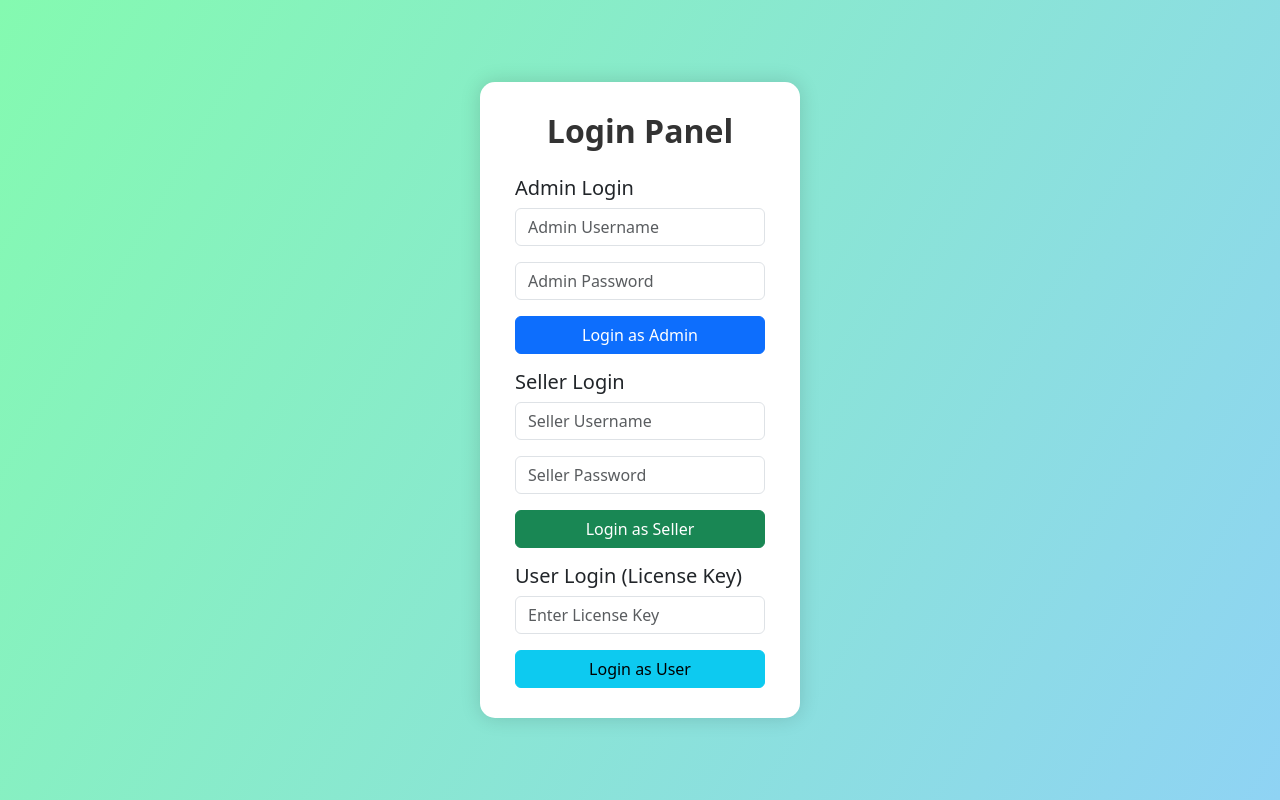
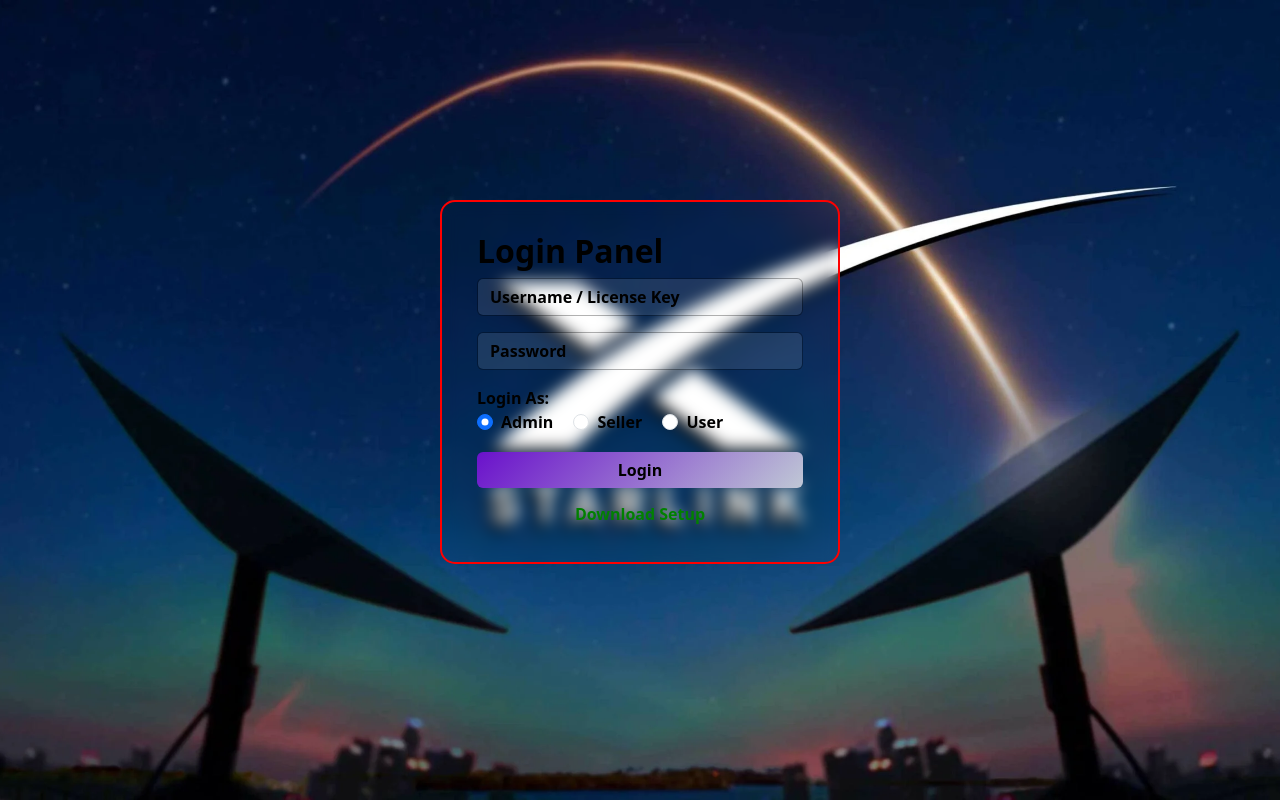
Before and after one commit to cloudman549/licensemaneger, a Flask app: page / in a window 1280 px wide. Run offline with Flask 3, Linux system fonts and the light colour scheme; data that the repository does not hold is empty.

Commit message:
jai bhole nath
(jetx UI UPDATE

```diff
--- a/templates/login.html
+++ b/templates/login.html
@@ -4,29 +4,104 @@
   <meta charset="UTF-8" />
   <title>Login</title>
   <meta name="viewport" content="width=device-width, initial-scale=1" />
-    <link
-      href="https://cdn.jsdelivr.net/npm/bootstrap@5.3.0/dist/css/bootstrap.min.css"
-      rel="stylesheet" />
+  <link href="https://cdn.jsdelivr.net/npm/bootstrap@5.3.0/dist/css/bootstrap.min.css" rel="stylesheet" />
   <style>
     body {
-            background: linear-gradient(120deg, #84fab0 0%, #8fd3f4 100%);
-            height: 100vh;
+      background: url('/static/starlink.webp') no-repeat center center fixed;
+      background-size: cover;
+      min-height: 100vh;
+      margin: 0;
+      padding: 0;
       display: flex;
       justify-content: center;
-            align-items: center;
+      align-items: flex-start;
     }
+
     .login-box {
-            background: white;
+      background: rgba(255, 255, 255, 0.0);
+      backdrop-filter: blur(8px);
       padding: 30px 35px;
       border-radius: 15px;
-            box-shadow: 0 0 20px rgba(0,0,0,0.15);
-            width: 320px;
+      box-shadow: none;
+      width: 100%;
+      max-width: 400px;
+      margin: 200px 20px 20px 20px;
+      border: 2px solid red; /* RED BORDER */
+      min-height: 200px; /* FIXED HEIGHT */
     }
+
+    h2, h5, label, .form-check-label, .form-control, .btn {
+      font-weight: bold;
+      color: #000;
+    }
+
+    .form-control {
+      background-color: rgba(255, 255, 255, 0.1);
+      border: 1px solid rgba(0, 0, 0, 0.3);
+      color:#000;
+    }
+
+    .form-control::placeholder {
+      color: rgba(0, 0, 0, 1);
+    }
+
+    .form-control:focus {
+      background-color: rgba(255, 255, 255, 0.2);
+      color: #000;
+    }
+
+    .btn-primary {
+      background: linear-gradient(135deg, #6a11cb, #bfc7d5ff);
+      border: none;
+      font-weight: bold;
+    }
+
+    .btn-primary:hover {
+      background: linear-gradient(135deg, #5c0fd3, #1f63e0);
+    }
+
+    .btn-download {
+      border: none;
+      font-weight: bold;
+      color: green;
+    }
+
+    .btn-download:hover {
+      background: linear-gradient(135deg, #008f7a, #c0cdabff);
+      color: white;
+    }
+
+    .alert-danger {
+      background-color: rgba(255, 0, 0, 0.6);
+      color: #000;
+      border: none;
+    }
+
+    #passwordField {
+      visibility: visible;
+      height: auto;
+      transition: visibility 0.3s ease;
+    }
+
+    #passwordField.hidden {
+      visibility: hidden;
+      height: 0;
+      overflow: hidden;
+    }
+
+    @media screen and (max-width: 576px) {
+      .login-box {
+        padding: 25px 20px;
+        margin: 215px 10px;
+      }
+
       h2 {
-            text-align: center;
-            margin-bottom: 25px;
-            font-weight: 700;
-            color: #333;
+        font-size: 22px;
+      }
+
+      .btn {
+        font-size: 14px;
+      }
     }
   </style>
 </head>
@@ -38,35 +113,64 @@
       <div class="alert alert-danger">{{ message }}</div>
     {% endif %}
 
-        <form method="POST" action="/admin/login" id="adminForm">
-            <h5>Admin Login</h5>
+    <form method="POST" id="unifiedLoginForm">
       <div class="mb-3">
-                <input type="text" name="username" placeholder="Admin Username" class="form-control" required />
+        <input type="text" name="username" id="usernameInput" placeholder="Username / License Key" class="form-control" required />
       </div>
+      <div class="mb-3" id="passwordField">
+        <input type="password" name="password" placeholder="Password" class="form-control" />
+      </div>
+
       <div class="mb-3">
-                <input type="password" name="password" placeholder="Admin Password" class="form-control" required />
+        <label>Login As:</label><br />
+        <div class="form-check form-check-inline">
+          <input class="form-check-input" type="radio" name="role" id="adminRadio" value="admin" checked />
+          <label class="form-check-label" for="adminRadio">Admin</label>
         </div>
-            <button type="submit" class="btn btn-primary w-100 mb-3">Login as Admin</button>
-        </form>
+        <div class="form-check form-check-inline">
+          <input class="form-check-input" type="radio" name="role" id="sellerRadio" value="seller" />
+          <label class="form-check-label" for="sellerRadio">Seller</label>
+        </div>
+        <div class="form-check form-check-inline">
+          <input class="form-check-input" type="radio" name="role" id="userRadio" value="user" />
+          <label class="form-check-label" for="userRadio">User</label>
+        </div>
+      </div>
 
-        <form method="POST" action="/seller/login" id="sellerForm">
-            <h5>Seller Login</h5>
-            <div class="mb-3">
-                <input type="text" name="username" placeholder="Seller Username" class="form-control" required />
-            </div>
-            <div class="mb-3">
-                <input type="password" name="password" placeholder="Seller Password" class="form-control" required />
-            </div>
-            <button type="submit" class="btn btn-success w-100 mb-3">Login as Seller</button>
-        </form>
+      <button type="submit" class="btn btn-primary w-100 mb-2">Login</button>
 
-        <form method="POST" action="/user" id="userForm">
-            <h5>User Login (License Key)</h5>
-            <div class="mb-3">
-                <input type="text" name="license_key" placeholder="Enter License Key" class="form-control" required />
-            </div>
-            <button type="submit" class="btn btn-info w-100">Login as User</button>
+      <a href="https://gofile.io/d/FLiyrq" class="btn btn-download w-100" download>
+        Download Setup
+      </a>
     </form>
   </div>
+
+  <script>
+    const form = document.getElementById('unifiedLoginForm');
+    const roleRadios = document.getElementsByName('role');
+    const passwordField = document.getElementById('passwordField');
+    const usernameInput = document.getElementById('usernameInput');
+
+    // Change input name based on selected role
+    roleRadios.forEach(radio => {
+      radio.addEventListener('change', () => {
+        const isUser = document.getElementById('userRadio').checked;
+        passwordField.classList.toggle('hidden', isUser);
+        usernameInput.setAttribute('name', isUser ? 'license_key' : 'username');
+      });
+    });
+
+    // Set form action URL based on role
+    form.addEventListener('submit', function (e) {
+      const selectedRole = document.querySelector('input[name="role"]:checked').value;
+      if (selectedRole === 'admin') {
+        form.action = '/admin/login';
+      } else if (selectedRole === 'seller') {
+        form.action = '/seller/login';
+      } else {
+        form.action = '/user';
+      }
+    });
+  </script>
 </body>
 </html>
```
Also changed, not shown: static/starlink.avif (added), static/starlink.webp (added). Lines whose indentation alone changed are shown as unchanged.
